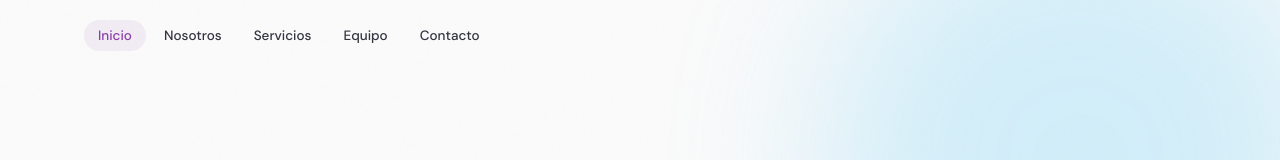
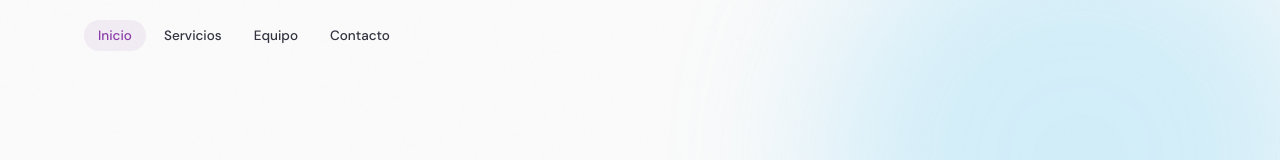
Before and after one commit to nazarena-aquino/ceo-multimedios, a React (Vite) app: page / in a window 1280 px wide. Shown: the top 160 px of the page. Built offline with nearby package versions, Linux system fonts and the light colour scheme.

Commit message:
eliminacion de la seccion nosotros del navbar

```diff
--- a/src/components/Navbar.jsx
+++ b/src/components/Navbar.jsx
@@ -1,7 +1,7 @@
 import React, { useState, useEffect } from 'react'
 import './Navbar.css'
 
-const links = ['inicio', 'nosotros', 'servicios', 'equipo', 'contacto']
+const links = ['inicio', 'servicios', 'equipo', 'contacto']
 
 export default function Navbar() {
   const [scrolled, setScrolled] = useState(false)
```
